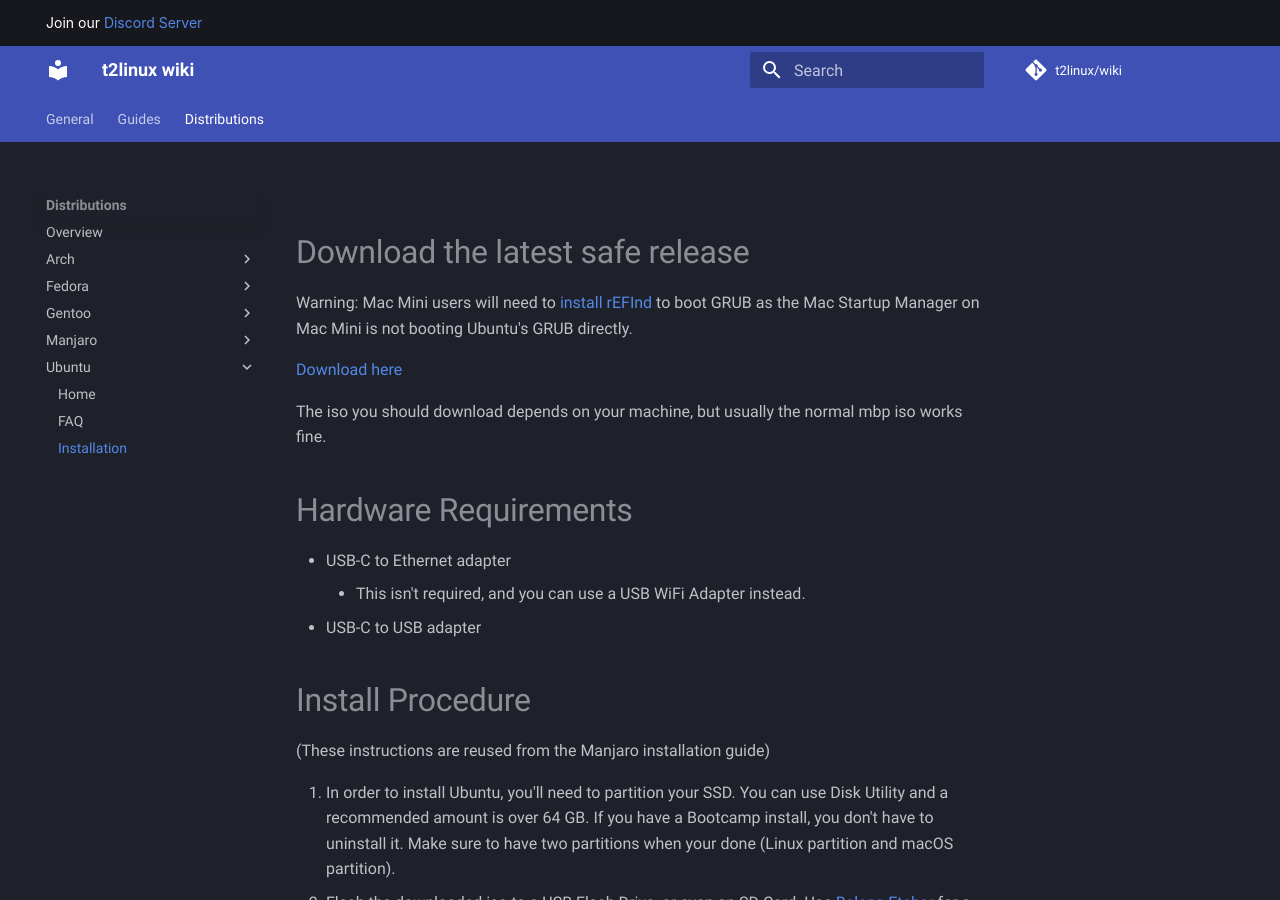
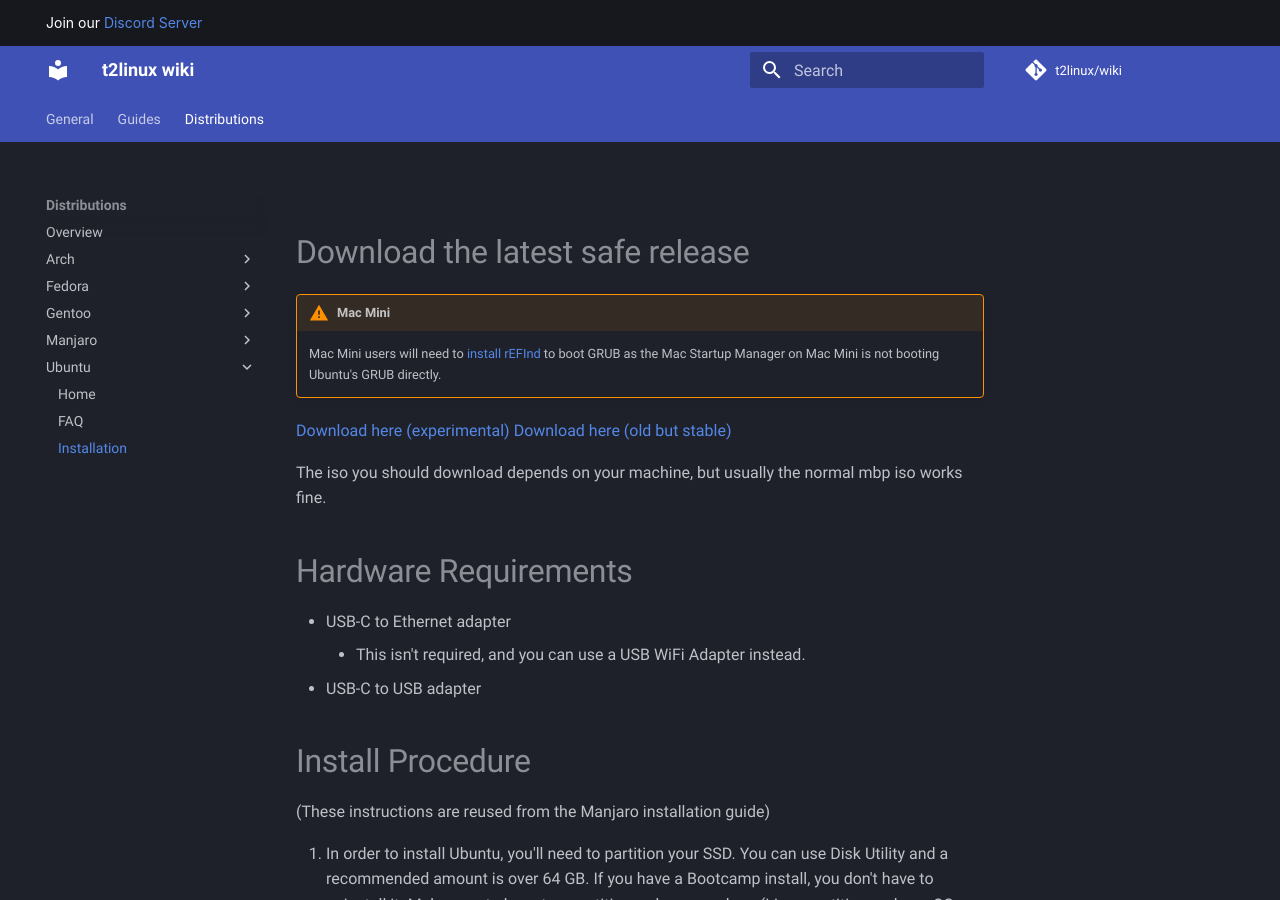
Before and after one commit to t2linux/wiki, an MkDocs documentation site: the page built from docs/distributions/ubuntu/installation.md, in a window 1280 px wide and 900 px high. Built offline with MkDocs 1.6.1 and Material for MkDocs 9.7.7, drawn with Linux system fonts in a browser that asks for light colours; comment, search, counter and statistics services are not loaded.

Commit message:
Add links to both old and new ISO for Ubuntu

```diff
--- a/docs/distributions/ubuntu/installation.md
+++ b/docs/distributions/ubuntu/installation.md
@@ -1,8 +1,10 @@
 # Download the latest safe release
 
-Warning: Mac Mini users will need to [install rEFInd](https://wiki.t2linux.org/guides/refind/) to boot GRUB as the Mac Startup Manager on Mac Mini is not booting Ubuntu's GRUB directly.
+!!! Warning "Mac Mini"
+    Mac Mini users will need to [install rEFInd](https://wiki.t2linux.org/guides/refind/) to boot GRUB as the Mac Startup Manager on Mac Mini is not booting Ubuntu's GRUB directly.
 
-[Download here](https://github.com/AdityaGarg8/mbp-ubuntu/releases/latest)
+[Download here (experimental)](https://github.com/AdityaGarg8/mbp-ubuntu/releases/latest)
+[Download here (old but stable)](https://github.com/marcosfad/mbp-ubuntu/releases/tag/v20.04-5.7.19-1)
 
 The iso you should download depends on your machine, but usually the normal mbp iso works fine.
 
```
